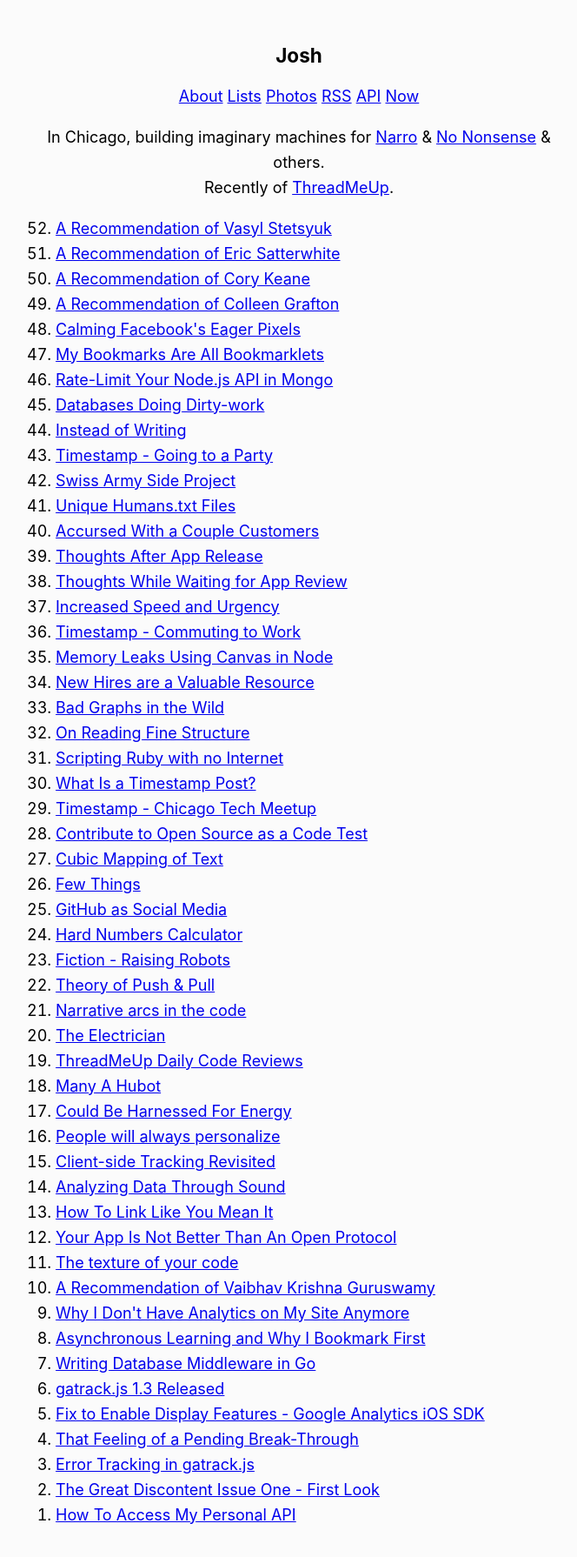
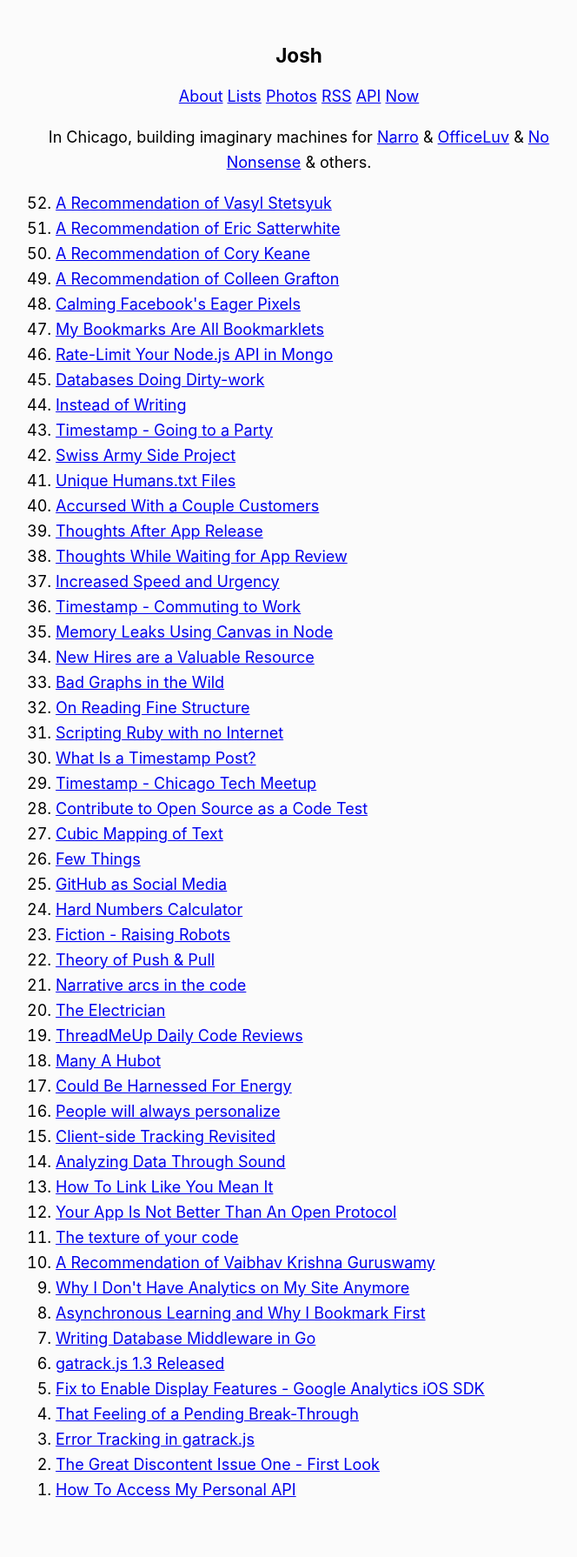
Before and after one commit to joshbeckman/andjosh.github.io, a Jekyll site: the page built from index.html, in a window 1280 px wide. Shown: the whole page at 87% size, without its empty margins (296-960 px from the left). Built offline with Jekyll 4.4.1, drawn with Linux system fonts in a browser that asks for light colours; after the commit the page ends 1761 px from its top, so only the background shows below that.

Commit message:
Add new job to homepage

```diff
--- a/index.html
+++ b/index.html
@@ -15,7 +15,7 @@
     <a title="Currently building" class="" href="/now">Now</a>
 </div>
 <p style="text-align:center">
-In Chicago, building imaginary machines for <a href="//narro.co">Narro</a> &amp; <a href="http://no.nonsense.agency">No Nonsense</a> &amp; others.<br>Recently of <a href="//threadmeup.com">ThreadMeUp</a>.
+In Chicago, building imaginary machines for <a href="//narro.co">Narro</a> &amp; <a href="//officeluv.com">OfficeLuv</a> &amp; <a href="http://no.nonsense.agency">No Nonsense</a> &amp; others.
 </p>
 <ol id="posts" reversed>
     {% for post in site.posts %}
```
